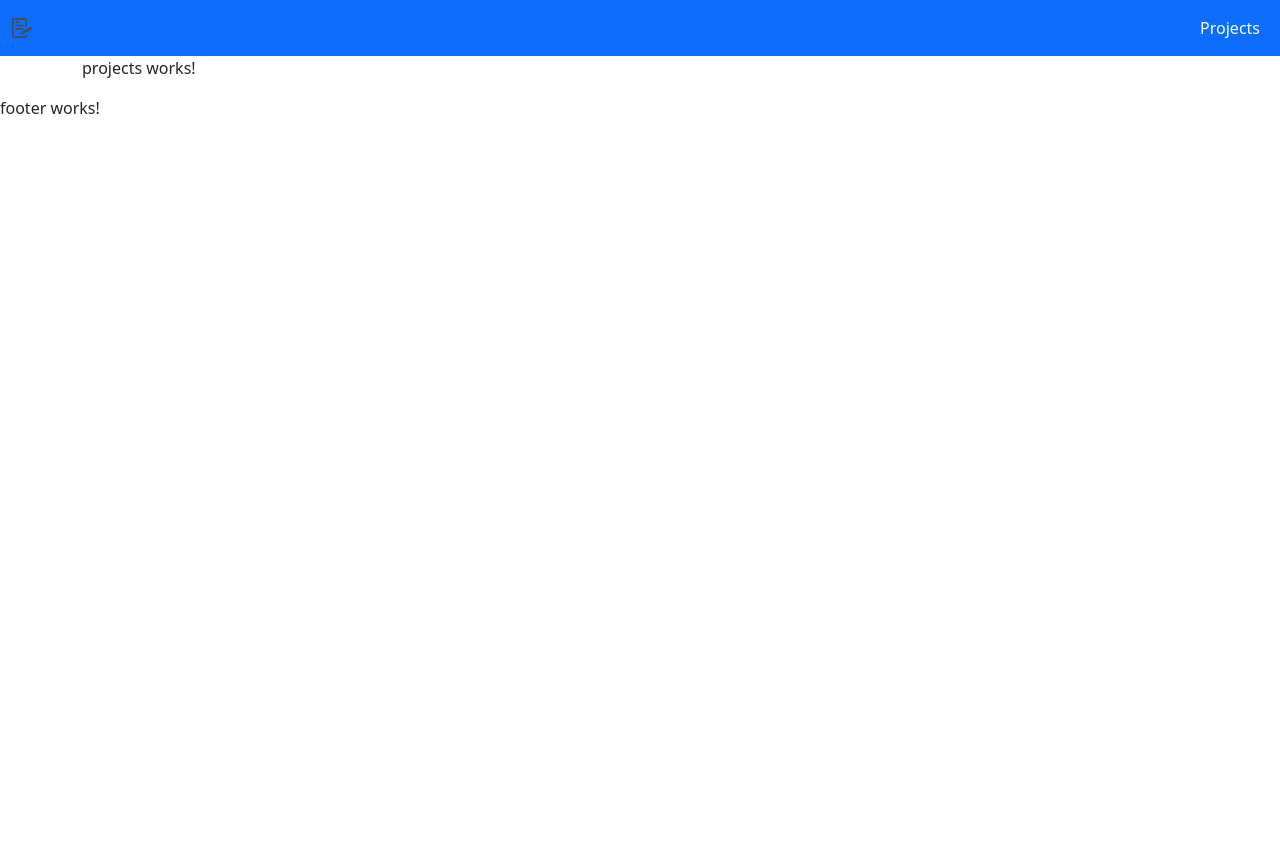
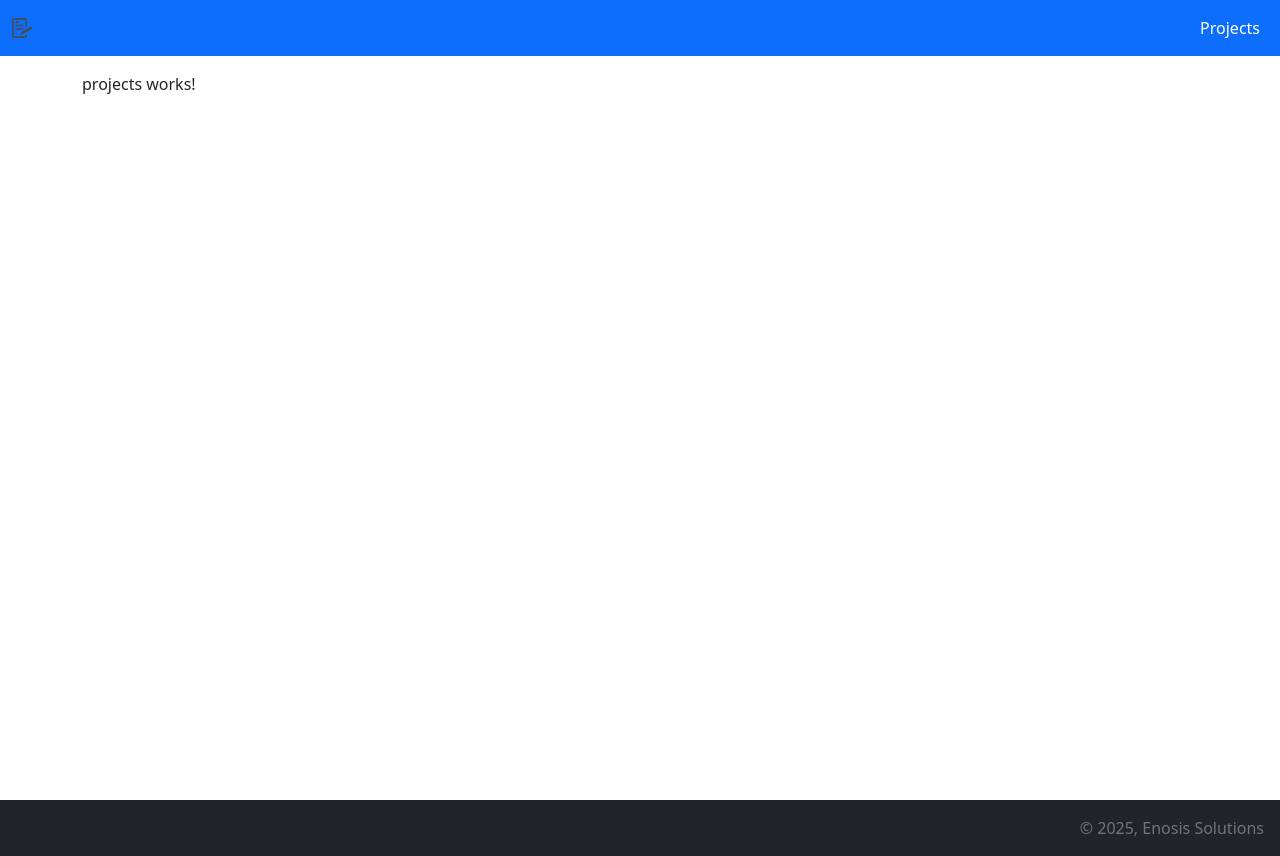
Before and after one commit to MzMahmud/angular-java-webflux, an Angular app: page /projects in a window 1280 px wide. Before the commit the page ends 800 px from the top, so only its background shows below. Built offline with nearby package versions, Linux system fonts and the light colour scheme.

Commit message:
footer design added

```diff
--- a/src/app/layout/main-layout/main-layout.component.html
+++ b/src/app/layout/main-layout/main-layout.component.html
@@ -1,5 +1,7 @@
-<app-header />
-<main class="container">
-  <router-outlet />
-</main>
+<div class="d-flex flex-column min-vh-100">
+  <app-header />
+  <main class="flex-fill container py-3">
+    <router-outlet />
+  </main>
+</div>
 <app-footer />
--- a/src/app/shared/footer/footer.component.html
+++ b/src/app/shared/footer/footer.component.html
@@ -1 +1,14 @@
-<p>footer works!</p>
+<footer class="p-3 bg-dark text-light d-flex justify-content-end">
+  <div>
+    <span class="mb-3 mb-md-0 text-secondary">
+      &copy; {{ currentYear }},
+      <a
+        href="https://www.enosisbd.com"
+        target="_blank"
+        class="text-secondary text-decoration-none"
+      >
+        Enosis Solutions
+      </a>
+    </span>
+  </div>
+</footer>
--- a/src/app/shared/footer/footer.component.ts
+++ b/src/app/shared/footer/footer.component.ts
@@ -1,8 +1,11 @@
 import { Component } from '@angular/core';
+import { RouterModule } from '@angular/router';
 
 @Component({
   selector: 'app-footer',
-  imports: [],
+  imports: [RouterModule],
   templateUrl: './footer.component.html',
 })
-export class FooterComponent {}
+export class FooterComponent {
+  currentYear: number = new Date().getFullYear();
+}
```
